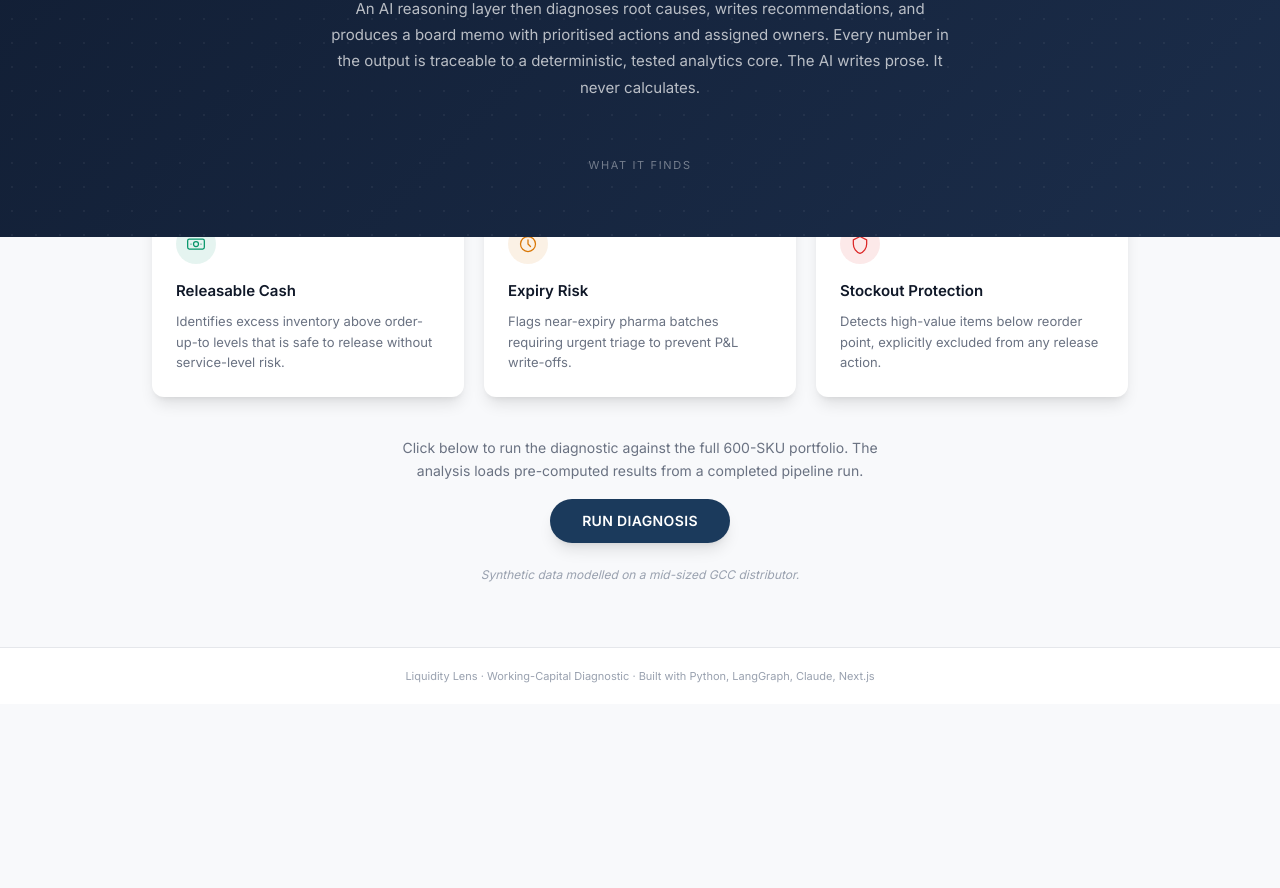
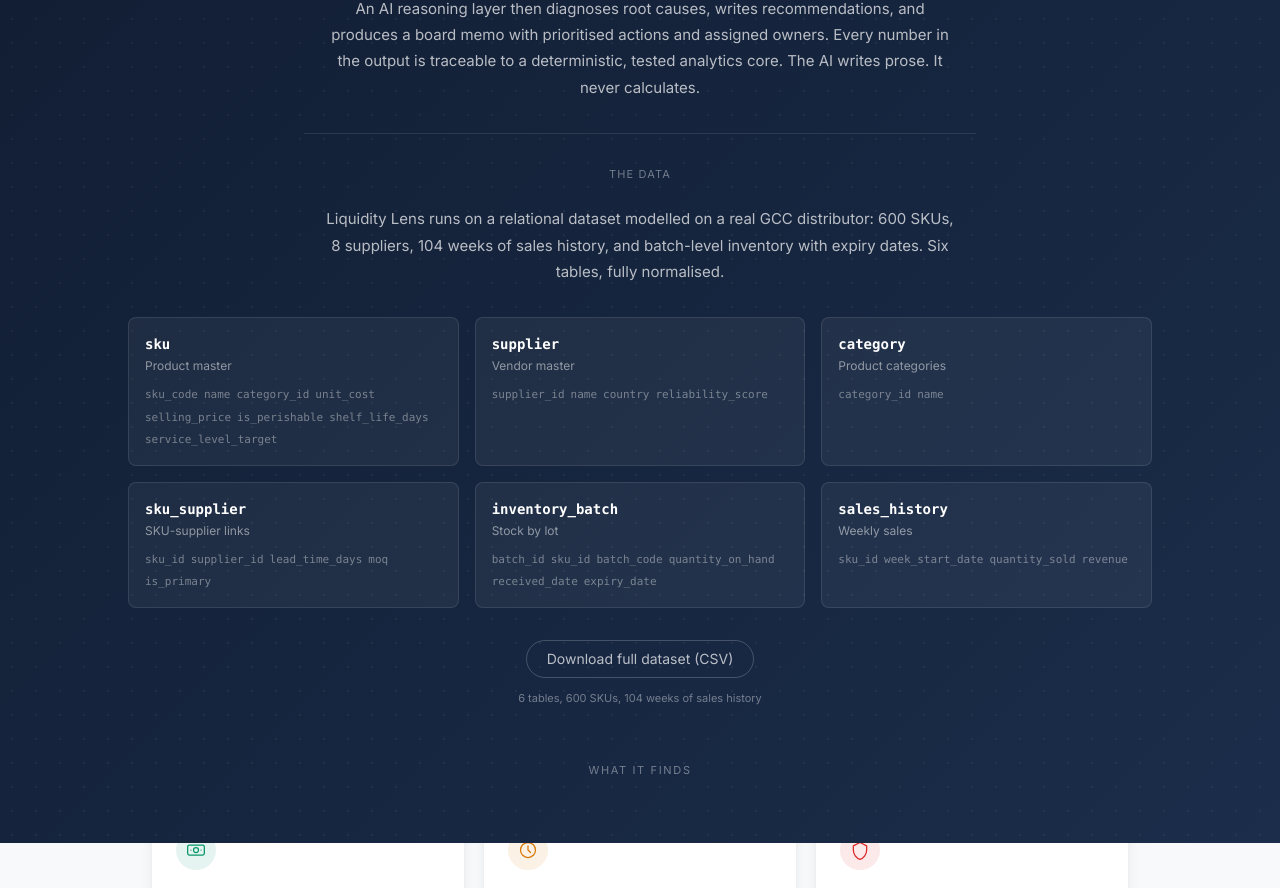
Before and after one commit to Prajwal210lm/Supply-Chain-liquidity-lens, a Next.js app in the folder frontend/: page / in a window 1280 px wide. Shown: the part 680-1568 px from the top of the page. Before the commit the page ends 1384 px from the top, so only its background shows below. Built offline with nearby package versions, Linux system fonts and the light colour scheme.

Commit message:
Add data model section with downloadable dataset

```diff
--- a/frontend/app/page.tsx
+++ b/frontend/app/page.tsx
@@ -72,6 +72,57 @@
   );
 }
 
+// ── Data model ────────────────────────────────────────────────────────────────
+
+const DATA_TABLES: { name: string; description: string; columns: string[] }[] = [
+  {
+    name: "sku",
+    description: "Product master",
+    columns: ["sku_code", "name", "category_id", "unit_cost", "selling_price", "is_perishable", "shelf_life_days", "service_level_target"],
+  },
+  {
+    name: "supplier",
+    description: "Vendor master",
+    columns: ["supplier_id", "name", "country", "reliability_score"],
+  },
+  {
+    name: "category",
+    description: "Product categories",
+    columns: ["category_id", "name"],
+  },
+  {
+    name: "sku_supplier",
+    description: "SKU-supplier links",
+    columns: ["sku_id", "supplier_id", "lead_time_days", "moq", "is_primary"],
+  },
+  {
+    name: "inventory_batch",
+    description: "Stock by lot",
+    columns: ["batch_id", "sku_id", "batch_code", "quantity_on_hand", "received_date", "expiry_date"],
+  },
+  {
+    name: "sales_history",
+    description: "Weekly sales",
+    columns: ["sku_id", "week_start_date", "quantity_sold", "revenue"],
+  },
+];
+
+function DataModelCard({ name, description, columns }: { name: string; description: string; columns: string[] }) {
+  return (
+    <div className="bg-white/5 border border-white/10 rounded-lg p-4 text-left">
+      <p className="font-mono text-[14px] font-semibold text-white">{name}</p>
+      <p className="text-[12px] text-white/50 mt-0.5 mb-3">{description}</p>
+      <div className="flex flex-wrap gap-1.5">
+        {columns.map((col) => (
+          <span key={col} className="font-mono text-[11px] text-white/40">
+            {col}
+          </span>
+        ))}
+      </div>
+    </div>
+  );
+}
+
 // ── Landing page ──────────────────────────────────────────────────────────────
 
 function LandingSection({ onRun, loading }: { onRun: () => void; loading: boolean }) {
@@ -126,6 +177,40 @@
             in the output is traceable to a deterministic, tested analytics core. The AI
             writes prose. It never calculates.
           </p>
+        </div>
+
+        {/* Divider */}
+        <div className="relative z-10 w-full max-w-2xl border-t border-white/10 my-8" />
+
+        {/* THE DATA */}
+        <div className="relative z-10 w-full max-w-5xl mx-auto">
+          <p className="text-[11px] uppercase tracking-widest text-white/40 mb-6">The Data</p>
+          <p className="text-[15px] text-white/70 max-w-[640px] mx-auto leading-[1.75]">
+            Liquidity Lens runs on a relational dataset modelled on a real GCC distributor:
+            600 SKUs, 8 suppliers, 104 weeks of sales history, and batch-level inventory with
+            expiry dates. Six tables, fully normalised.
+          </p>
+
+          {/* Data model cards */}
+          <div className="grid grid-cols-1 sm:grid-cols-2 lg:grid-cols-3 gap-4 mt-8">
+            {DATA_TABLES.map((t) => (
+              <DataModelCard key={t.name} name={t.name} description={t.description} columns={t.columns} />
+            ))}
+          </div>
+
+          {/* Download */}
+          <div className="flex flex-col items-center mt-8">
+            <a
+              href="/data/liquidity_lens_dataset.zip"
+              download
+              className="border border-white/20 text-white/70 hover:text-white rounded-full px-5 py-2 text-sm transition-colors duration-150"
+            >
+              Download full dataset (CSV)
+            </a>
+            <p className="text-[11px] text-white/40 mt-3">
+              6 tables, 600 SKUs, 104 weeks of sales history
+            </p>
+          </div>
         </div>
 
         {/* WHAT IT FINDS label — at the bottom of the dark hero, just above the cards */}
```
Also changed, not shown: 1 other file (tests, documents, lock files or other folders).
